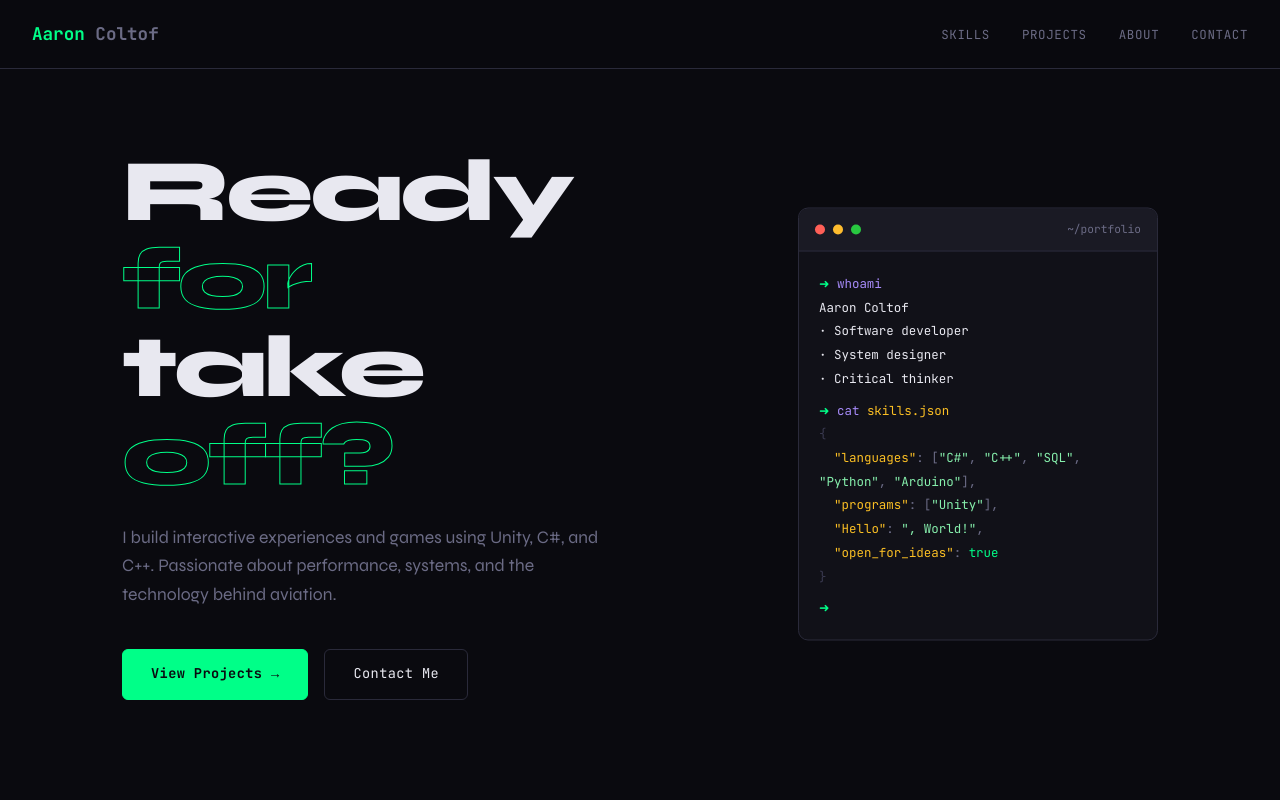
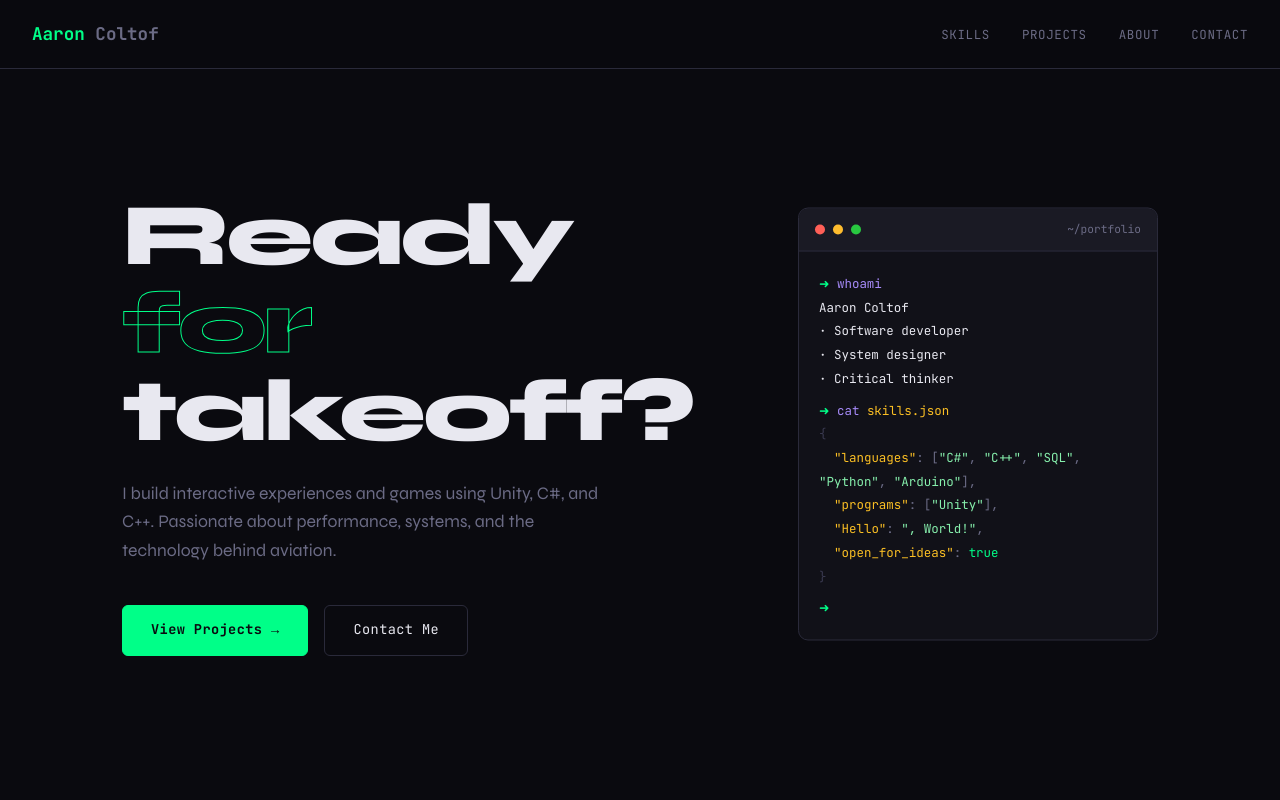
Before and after one commit to AaronColtof/AaronColtof.github.io, a plain HTML site: page index.html in a window 1280 px wide. Shown: the top 800 px of the page. Drawn offline with Linux system fonts and the light colour scheme.

Commit message:
Update index.html

```diff
--- a/index.html
+++ b/index.html
@@ -27,7 +27,7 @@
   <section class="hero">
     <div class="container" style="position:relative; width:100%; display:flex; align-items:center;">
       <div class="hero-content">
-        <h1>Ready <em>for</em><br>take <em>off?</em></h1>
+        <h1>Ready <em>for</em><br>takeoff?</h1>
         <p class="hero-desc">I build interactive experiences and games using Unity, C#, and C++. Passionate about
           performance, systems, and the technology behind aviation.</p>
         <div class="hero-actions">
```
